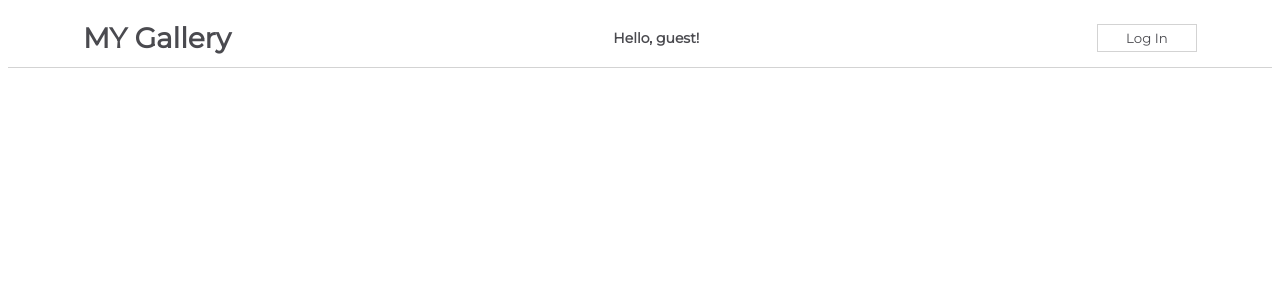
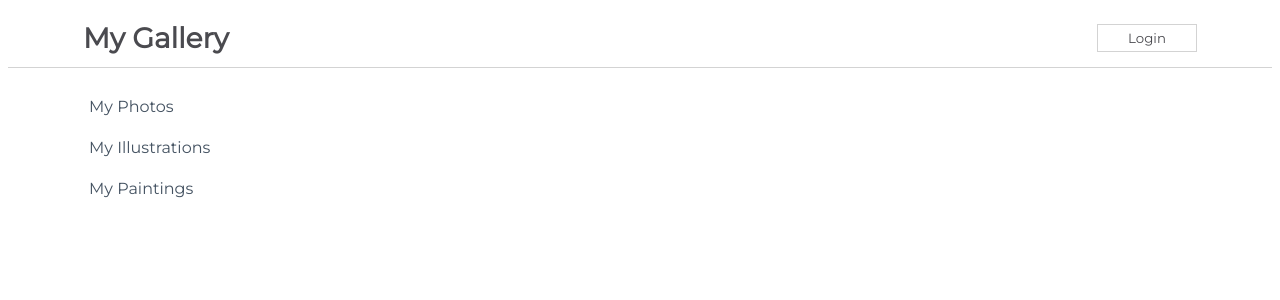
Before and after one commit to Stealthy20/react-challenge, a React (Create React App) app in the folder my-app/: page / in a window 1280 px wide. Shown: the top 300 px of the page. Built offline with nearby package versions, Linux system fonts and the light colour scheme.

Commit message:
NavBarFrom challenge done

```diff
--- a/my-app/src/App.js
+++ b/my-app/src/App.js
@@ -1,10 +1,14 @@
-import css from './App.module.css';
-import NavBarSimple from "./components/NavBarSimple"
+import css from "./App.module.css";
+// import NavBarSimple from "./components/NavBarSimple";
+import Sidebar from "./components/Sidebar";
+import NavBarForm from "./components/NavBarForm";
 
 function App() {
   return (
     <div className={css.App}>
-      <NavBarSimple />
+      {/* Add your components here */}
+      <NavBarForm />
+      <Sidebar />
     </div>
   );
 }
--- /dev/null
+++ b/my-app/src/components/NavBarChild.js
@@ -0,0 +1,19 @@
+import React from "react";
+
+function NavBarChild(props) {
+    return (
+        props.isLoggedIn ?
+        <button onClick={props.handleClick}>Login</button>
+        :
+        <form>
+            <label htmlFor = "username">Username:</label>
+            <input placeholder="username" id="username"/>
+
+            <label htmlFor = "password">Password:</label>
+            <input placeholder="password" id="password"/>
+            <button  onClick={props.handleClick}>Submit</button>
+        </form>
+    )
+}
+
+export default NavBarChild
--- /dev/null
+++ b/my-app/src/components/NavBarForm.js
@@ -0,0 +1,53 @@
+import React, { Component } from "react";
+import css from "./css/NavBarForm.module.css";
+import NavBarChild from "./NavBarChild";
+
+
+class NavBarForm extends Component {
+    constructor(props) {
+        super(props)
+
+        this.state = {
+            isLoggedIn: true,
+        }
+    }
+    handleButtonClick = () => {
+        this.setState((prevState) => ({
+            isLoggedIn: prevState.isLoggedIn ? false: true
+        }),  () => console.log(this.state.isLoggedIn))
+    }
+
+    render() {
+        return (
+            <div className= {css.NavBar}>
+                <h1>My Gallery</h1>
+
+                    {/* This is part of steps 1-8 */}
+                    {/* {
+                    this.state.isLoggedIn ?
+                        <button onClick={() => this.handleButtonClick()}>Login</button>
+                        :
+                        <form>
+                            <label htmlFor = "username">Username:</label>
+                            <input placeholder="username" id="username"/>
+
+                            <label htmlFor = "password">Password:</label>
+                            <input placeholder="password" id="password"/>
+                            <button onClick={() => this.handleButtonClick()}>Submit</button>
+                        </form>
+
+                    } */}
+
+                {/* This is how things should look after completing the extra task */}
+
+                <NavBarChild
+                isLoggedIn={this.state.isLoggedIn}
+                handleClick={this.handleButtonClick}
+                />
+
+            </div>
+        )
+    }
+}
+
+export default NavBarForm
```
Also changed, not shown: 1 other file (tests, documents, lock files or other folders).
